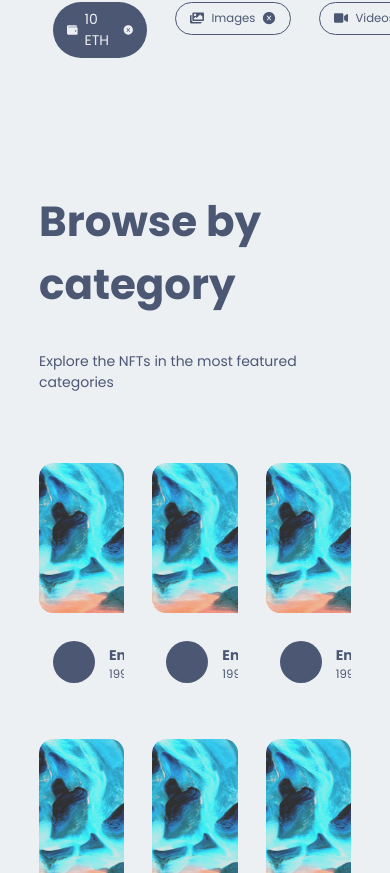
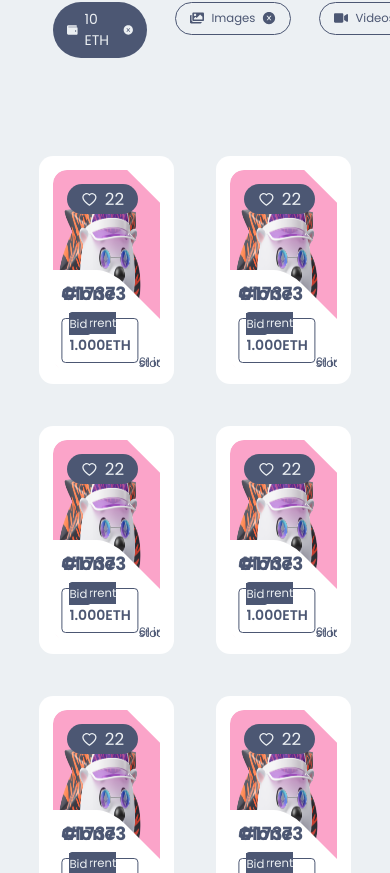
Before and after one commit to Hadhemi33/Template-NFTMarketplacearket, a Next.js app: page / in a window 390 px wide. Shown: the part 3931-4804 px from the top of the page. Built offline with nearby package versions, Linux system fonts and the light colour scheme.

Commit message:
Card Section

```diff
--- /dev/null
+++ b/components/NFTCard/NFTCard.jsx
@@ -0,0 +1,92 @@
+import React,  { useState }  from 'react'
+import { AiFillHeart, AiOutlineHeart } from "react-icons/ai";
+import { BsImages } from "react-icons/bs";
+import Image from "next/image";
+
+//INTERNAL IMPORT
+import Style from "./NFTCard.module.css";
+import images from "../../img";
+
+function NFTCard() {
+    const featureArray = [1, 2, 3, 4, 5, 6, 7, 8, 9];
+
+    const [like, setLike] = useState(true);
+
+    const likeNft = () => {
+        if (!like) {
+          setLike(true);
+        } else {
+          setLike(false);
+        }
+    };
+
+  return (
+    <div className={Style.NFTCard}>
+      {featureArray.map((el, i) => (
+        <div className={Style.NFTCard_box} key={i + 1}>
+          <div className={Style.NFTCard_box_img}>
+            <Image
+              src={images.nft_image_1}
+              alt="NFT images"
+              //width={600}
+              //height={600}
+              className={Style.NFTCard_box_img_img}
+            />
+          </div>
+
+          <div className={Style.NFTCard_box_update}>
+            <div className={Style.NFTCard_box_update_left}>
+              <div
+                className={Style.NFTCard_box_update_left_like}
+                onClick={() => likeNft()}
+              >
+                {like ? (
+                  <AiOutlineHeart />
+                ) : (
+                  <AiFillHeart
+                    className={Style.NFTCard_box_update_left_like_icon}
+                  />
+                )}
+                {""} 22
+              </div>
+            </div>
+
+            <div className={Style.NFTCard_box_update_right}>
+              <div className={Style.NFTCard_box_update_right_info}>
+                <small>Remaining time</small>
+                <p>3h : 15m : 20s</p>
+              </div>
+            </div>
+          </div>
+
+          <div className={Style.NFTCard_box_update_details}>
+            <div className={Style.NFTCard_box_update_details_price}>
+              <div className={Style.NFTCard_box_update_details_price_box}>
+                <h4>Clone #17373</h4>
+
+                <div className={Style.NFTCard_box_update_details_price_box_box}>
+                  <div
+                    className={Style.NFTCard_box_update_details_price_box_bid}
+                  >
+                    <small>Current Bid</small>
+                    <p>1.000ETH</p>
+                  </div>
+                  <div
+                    className={Style.NFTCard_box_update_details_price_box_stock}
+                  >
+                    <small>61 in stock</small>
+                  </div>
+                </div>
+              </div>
+            </div>
+            <div className={Style.NFTCard_box_update_details_category}>
+              <BsImages />
+            </div>
+          </div>
+        </div>
+      ))}
+    </div>
+  )
+}
+
+export default NFTCard
--- /dev/null
+++ b/components/NFTCard/NFTCard.module.css
@@ -0,0 +1,197 @@
+
+.NFTCard{
+    width: 80%;
+    margin: 0 auto;
+    display: grid;
+    grid-template-columns: repeat(3, 1fr);
+    gap: 3rem;
+    margin-bottom: 10rem;
+}
+
+.NFTCard_box{
+    background-color: var(--shadow-light-color);
+    padding: 1rem;
+    border-radius: 1rem;
+
+    display: grid;
+    grid-template-columns: repeat(4, 1fr);
+    grid-template-rows: repeat(4, 1fr);
+    cursor: pointer;
+    transition: all .3s ease-in;
+
+}
+
+.NFTCard_box:hover{
+   box-shadow: var(--box-shadow-2);
+}
+
+
+.NFTCard_box:hover .NFTCard_box_img_img{
+    transform: scale(1.05);
+    border-radius: 1rem;
+}
+
+.NFTCard_box_update{
+    grid-column: 1 /-1;
+    grid-row: 1 /-2;
+    z-index: 1111;
+
+    display: flex;
+    align-items: flex-start;
+    justify-content: space-between;
+    line-height: 0;
+    overflow: hidden;
+}
+
+.NFTCard_box_update_left{
+    background-color: var(--icons-color);
+    padding: .5rem 1rem;
+    color: var(--main-bg-color);
+    border-radius: 2rem;
+    margin: 1rem;
+}
+
+.NFTCard_box_update_left_like{
+    display: flex;
+    align-items: center;
+    font-size: 1.2rem;
+    gap: .5rem;
+}
+
+.NFTCard_box_update_left_like_icon{
+    color: red;
+}
+
+.NFTCard_box_update_right{
+  background-color: var(--shadow-light-color);
+  padding: .5rem 2rem;
+  text-align: center;
+  transform: skewX(45deg);
+  border-bottom-left-radius: 1rem ;
+  margin-right: -2rem;
+}
+
+.NFTCard_box_update_right_info{
+    transform: skewX(-45deg);
+    background-color: var(--shadow-light-color);
+}
+
+.NFTCard_box_update_right_info p{
+    font-size: 1.2rem;
+    font-weight: 800;
+
+}
+
+.NFTCard_box_img{
+    grid-column: 1 / -1;
+    grid-row:  1 / end;
+    overflow: hidden;
+    border-radius: 1rem;
+}
+
+.NFTCard_box_img_img{
+    border-radius: 1rem;
+    transition: all .4s ease-in;
+    width: 100%;
+    height: 100%;
+}
+
+.NFTCard_box_update_details{
+    grid-column: 1 /-1;
+    grid-row: 3 / -1;
+    line-height: 0;
+    z-index: 111;
+    align-items: flex-end;
+
+    display: grid;
+    grid-template-columns: 1.5fr 1fr;
+    overflow: hidden;
+}
+
+.NFTCard_box_update_details_price{
+    background-color: var(--shadow-light-color);
+    margin-left: -3rem;
+    padding: 0rem 0 .5rem 0;
+    transform: skewX(45deg);
+    border-top-right-radius: 1rem;
+}
+
+.NFTCard_box_update_details_price_box{
+    transform: skewX(-45deg);
+    padding-left: 3rem;
+}
+
+.NFTCard_box_update_details_price_box h4{
+    font-size: 1.3rem;
+}
+
+.NFTCard_box_update_details_price_box_box{
+    display: flex;
+    justify-content: space-between;
+    align-items: flex-end;
+}
+
+.NFTCard_box_update_details_price_box_bid{
+    border: 1px solid var(--icons-color);
+    padding: .2rem .5rem;
+    align-items: center;
+    border-radius: .3rem;
+}
+
+.NFTCard_box_update_details_price_box_bid small{
+    background-color: var(--icons-color);
+    color: var(--main-bg-color);
+    border-radius: .2rem;
+    padding: .2rem;
+}
+
+.NFTCard_box_update_details_price_box_bid p{
+    padding: .5rem 0 0 0;
+    font-weight: 600;
+}
+
+.NFTCard_box_update_details_category{
+    color: var(--icons-color);
+    text-align: end;
+    margin:  1.5rem;
+    font-size: 1.5rem;
+}
+
+@media screen and (min-device-width: 320px) and (max-device-width: 425px) {
+
+    .NFTCard{
+        width: 90%;
+        margin: 0 auto;
+        grid-template-columns: 1fr;
+    }
+
+    .NFTCard_box_update_right{
+        padding: .5rem 2rem;
+    }
+
+    .NFTCard_box_update_right_info p{
+        font-size: 1rem;
+    }
+}
+
+@media screen and (min-device-width: 427px) and (max-device-width: 768px) {
+    .NFTCard{
+        width: 90%;
+        grid-template-columns: repeat(2, 1fr);
+    }
+
+    .NFTCard_box_update_right{
+        padding: .5rem 2rem;
+    }
+
+    .NFTCard_box_update_right_info p{
+        font-size: 1rem;
+    }
+}
+
+
+@media screen and (min-device-width: 770px) and (max-device-width: 1024px) {
+    .NFTCard{
+        grid-template-columns: repeat(2, 1fr);
+    }
+}
--- a/components/componentIndex.js
+++ b/components/componentIndex.js
@@ -8,6 +8,7 @@
 import Title from './Title/Title'
 import Category from './Category/Category'
 import Filter from './Filter/Filter'
+import NFTCard from './NFTCard/NFTCard'
 
 export {
     Button,
@@ -19,5 +20,6 @@
     Subscribe,
     Title,
     Category,
-    Filter
+    Filter,
+    NFTCard
 };
--- a/pages/index.js
+++ b/pages/index.js
@@ -9,7 +9,8 @@
   Subscribe,
   Title,
   Category,
-  Filter
+  Filter,
+  NFTCard
 } from "../components/componentIndex";
 
 const Home = () => {
@@ -23,6 +24,7 @@
         paragraph="Discover the most outstanding NFTs in all topics of life"
       />
       <Filter />
+      <NFTCard />
       <Title
         heading="Browse by category"
         paragraph="Explore the NFTs in the most featured categories"
```
